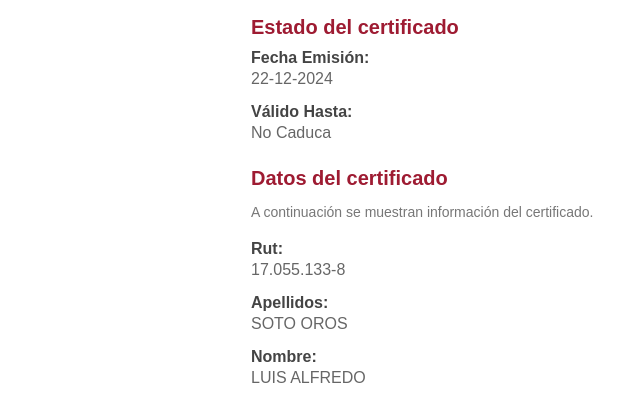
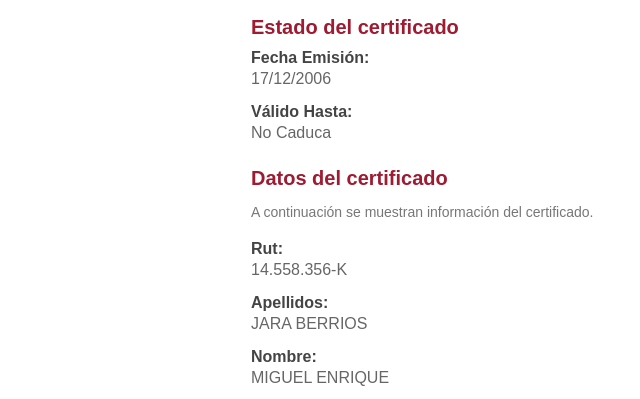
Before and after one commit to verificacion-got/Validacertificado-andresbello, a plain HTML site: page index.html in a window 1280 px wide. Shown: the part 514-913 px from the top of the page, 89-729 px from the left. Drawn offline with Linux system fonts and the light colour scheme.

Commit message:
Update index.html

```diff
--- a/index.html
+++ b/index.html
@@ -1,4 +1,4 @@
-<!DOCTYPE html>
+        <!DOCTYPE html>
 <html lang="es">
 <head>
     <meta charset="UTF-8">
@@ -153,7 +153,7 @@
 
         <div class="data-group">
             <span class="data-label">Fecha Emisión:</span>
-            <span class="data-value">22-12-2024</span>
+            <span class="data-value">17/12/2006</span>
         </div>
 
         <div class="data-group">
@@ -166,17 +166,17 @@
 
         <div class="data-group">
             <span class="data-label">Rut:</span>
-            <span class="data-value">17.055.133-8</span>
+            <span class="data-value">14.558.356-K</span>
         </div>
 
         <div class="data-group">
             <span class="data-label">Apellidos:</span>
-            <span class="data-value">SOTO OROS</span>
+            <span class="data-value">JARA BERRIOS</span>
         </div>
 
         <div class="data-group">
             <span class="data-label">Nombre:</span>
-            <span class="data-value">LUIS ALFREDO</span>
+            <span class="data-value">MIGUEL ENRIQUE</span>
         </div>
 
         <div class="data-group">
```
